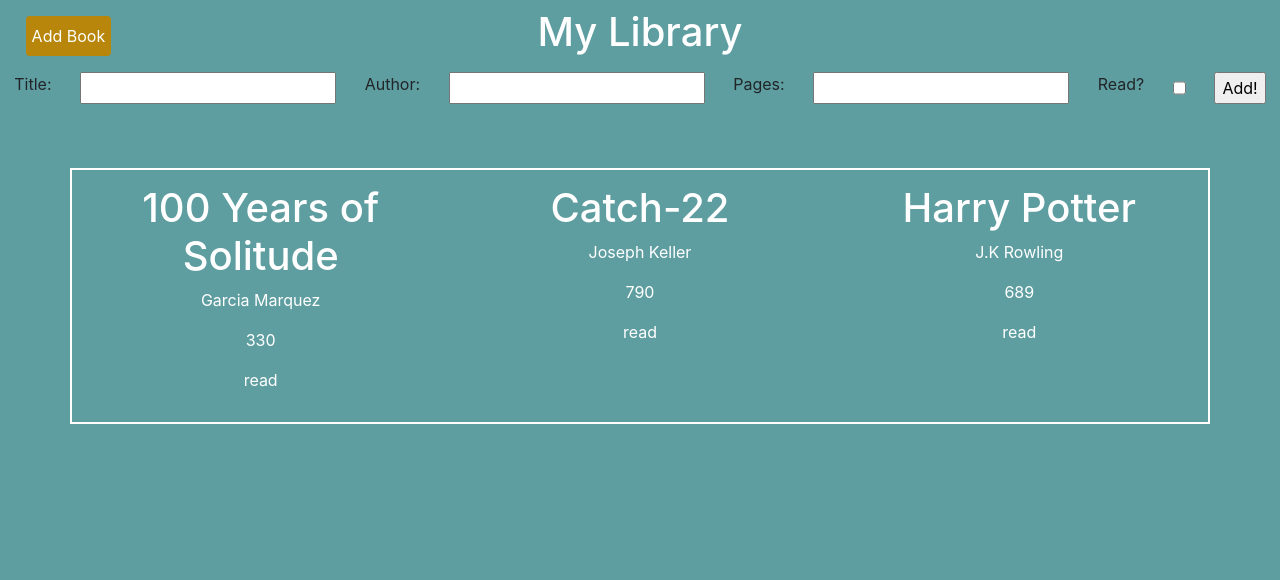
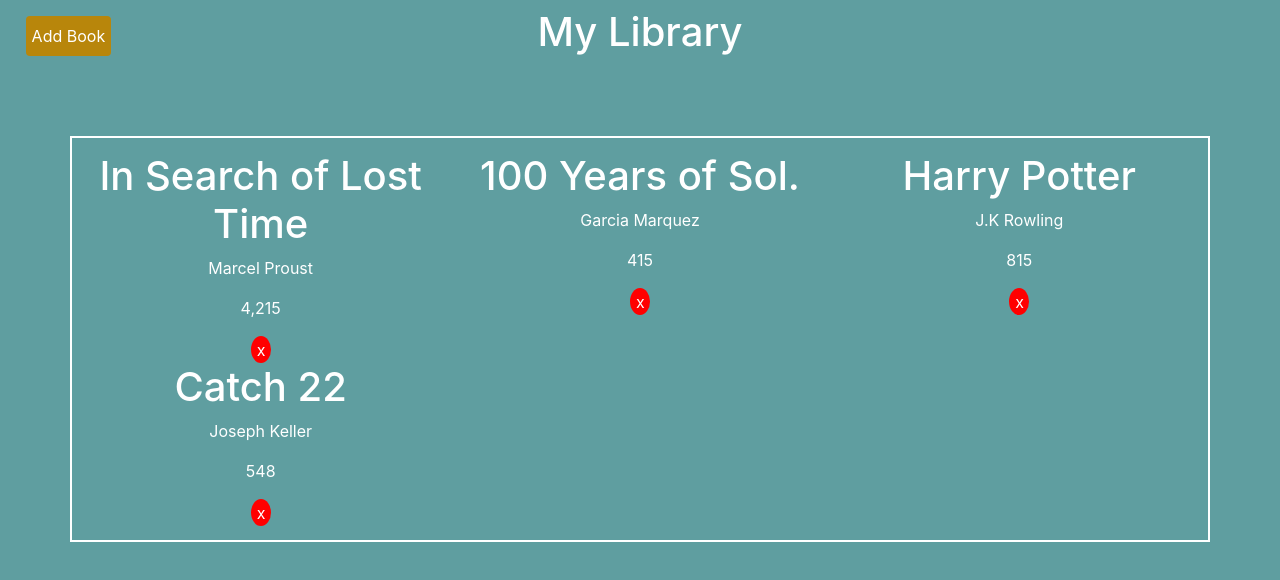
Before and after one commit to RenGVZ/jsLibrary, a plain HTML site: page index.html in a window 1280 px wide. Drawn offline with nearby package versions, Linux system fonts and the light colour scheme.

Commit message:
added a render on page load funtion for library

```diff
--- a/index.html
+++ b/index.html
@@ -18,12 +18,6 @@
   <div id='myModal' class='modal'>
     <div class='modal-content'>
       <span class='modal-close'>X</span>
-        <p>
-          Modal text heher
-        </p>
-    </div>
-  </div>
-
       <form id="book-form">
         <label for='title'>Title: </label>
         <input type='text' id='title' name='title'>
@@ -39,27 +33,34 @@
 
         <input id='submit' type='submit' value='Add!'>
       </form>
+    </div>
+  </div>
+
+
 
   <div class="container text-center">
     <div class="row">
-      <div class="book col-sm-4">
+      <!-- <div class="book col-sm-4">
         <h1 class='book-title'>100 Years of Solitude</h1>
         <p class='book-author'>Garcia Marquez</p>
         <p class='book-pages'>330</p>
         <p class='read'>read</p>
+        <div class='delete'>x</div>
       </div>
       <div class="book col-sm-4">
         <h1 class='book-title'>Catch-22</h1>
         <p class='book-author'>Joseph Keller</p>
         <p class='book-pages'>790</p>
         <p class='read'>read</p>
+        <div class='delete'>x</div>
       </div>
       <div class="book col-sm-4">
         <h1 class='book-title'>Harry Potter</h1>
         <p class='book-author'>J.K Rowling</p>
         <p class='book-pages'>689</p>
         <p class='read'>read</p>
-      </div>
+        <button class='delete'>x</button>
+      </div> -->
     </div>
 
   </div>
--- a/script.js
+++ b/script.js
@@ -12,7 +12,15 @@ const modal = document.getElementById('myModal');
 const btn = document.getElementById('button');
 const close = document.getElementsByClassName('modal-close')[0];
 
-let myLibrary = [];
+// delete button
+const deleteBtns = document.querySelectorAll('.delete');
+
+let myLibrary = [
+  {title: 'In Search of Lost Time', author: 'Marcel Proust', pages: '4,215', read: false},
+  {title: '100 Years of Sol.', author: 'Garcia Marquez', pages: '415', read: false},
+  {title: 'Harry Potter', author: 'J.K Rowling', pages: '815', read: false},
+  {title: 'Catch 22', author: 'Joseph Keller', pages: '548', read: true}
+];
 
 function Book(title, author, pages) {
   this.title = title,
@@ -29,6 +37,45 @@ function addBookToLibrary() {
   )
   myLibrary.push(newBook);
   render();
+  clear();
+}
+
+window.addEventListener('load', renderLibrary);
+
+function renderLibrary() {
+  myLibrary.forEach(function(i, index) {
+    console.log(i);
+    if (i !== '') {
+      // create a new dom div with the class of: book col-sm-4
+      let div = document.createElement('div');
+      div.classList = 'book col-sm-4'
+      // generate title in div, taken from the newBook
+      let title = document.createElement('h1');
+      title.innerText = i.title;
+      title.classList = 'book-title';
+      // generate author in div, taken from newBook
+      let author = document.createElement('p');
+      author.innerText = i.author;
+      author.classList = 'book-author';
+      // generate pages in div, taken from newBook
+      let pages = document.createElement('p');
+      pages.innerText = i.pages;
+      pages.classList = 'book-pages';
+      // give it a read status taken from newBook
+
+      // delete button
+      let deleteBook = document.createElement('button');
+      deleteBook.innerText = 'x';
+      deleteBook.classList = 'delete';
+      // append these newBook attributes to the div
+      div.appendChild(title);
+      div.appendChild(author);
+      div.appendChild(pages);
+      div.appendChild(deleteBook);
+      // append div to the end of BookRow
+      bookRow.appendChild(div);
+    }
+  })
 }
 
 function render() {
@@ -49,12 +96,23 @@ function render() {
   pages.classList = 'book-pages';
   // give it a read status taken from newBook
 
+  // delete button
+  let deleteBook = document.createElement('button');
+  deleteBook.innerText = 'x';
+  deleteBook.classList = 'delete';
   // append these newBook attributes to the div
   div.appendChild(title);
   div.appendChild(author);
   div.appendChild(pages);
+  div.appendChild(deleteBook);
   // append div to the end of BookRow
   bookRow.appendChild(div);
+}
+
+function clear() {
+  title.value = '',
+  author.value = '',
+  pages.value = ''
 }
 
 // Modal functionality
@@ -71,3 +129,10 @@ window.addEventListener('click', function (event) {
     modal.style.display = 'none';
   }
 })
+
+// // When delete is pressed
+deleteBtns.forEach(book => {
+  book.addEventListener('click', function() {
+    myLibrary.pop(-1);
+  })
+});
--- a/style.css
+++ b/style.css
@@ -14,6 +14,17 @@ html, body {
   display: flex;
   flex-direction: row;
   justify-content: space-around;
+}
+/* delete button */
+.delete {
+  background-color: red;
+  color: white;
+  border-radius: 50%;
+  height: 27px;
+  width: 20px;
+  display: inline-block;
+  cursor: pointer;
+  border: none;
 }
 
 .container {
```
Lines whose indentation alone changed are shown as unchanged.
